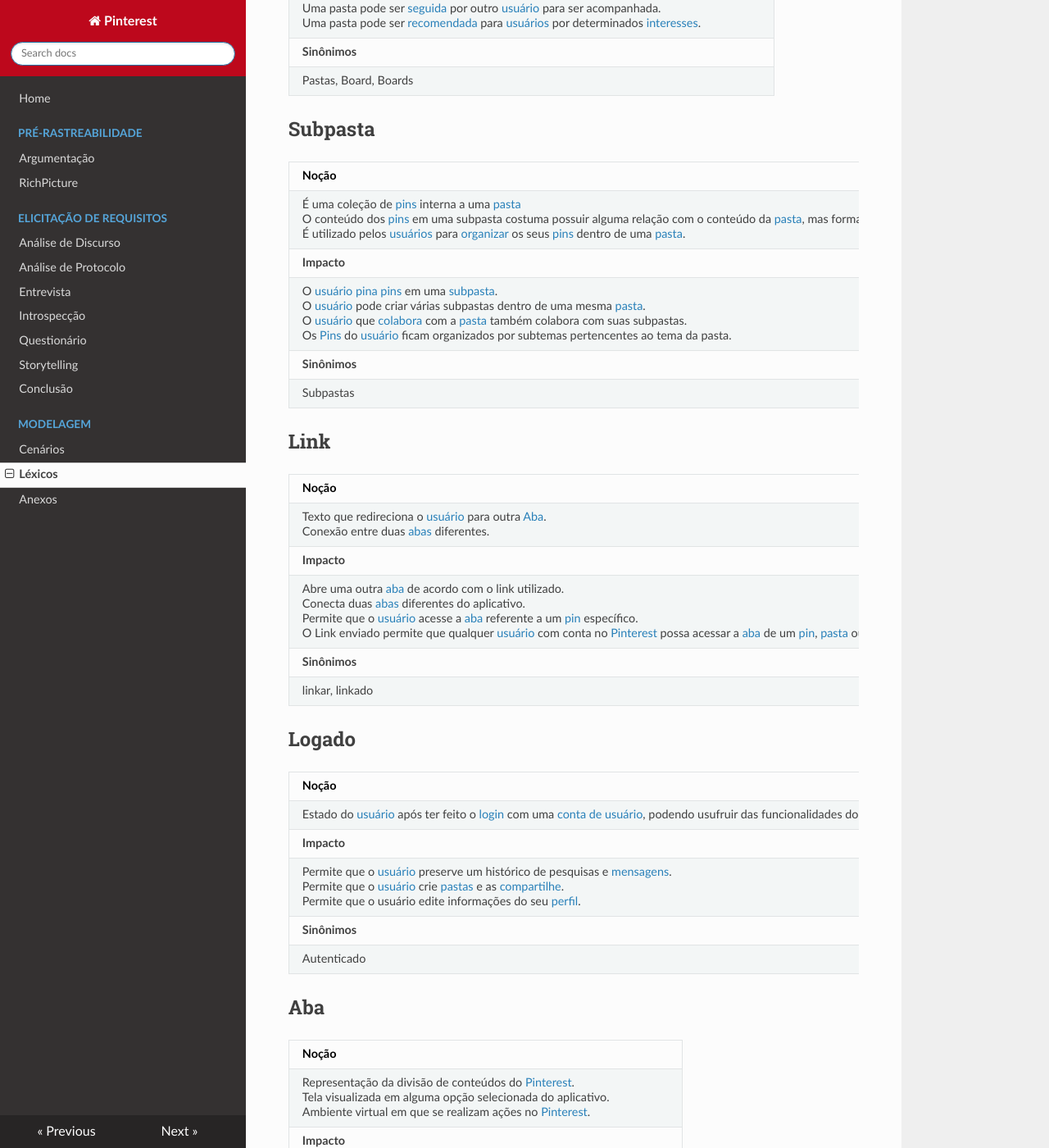
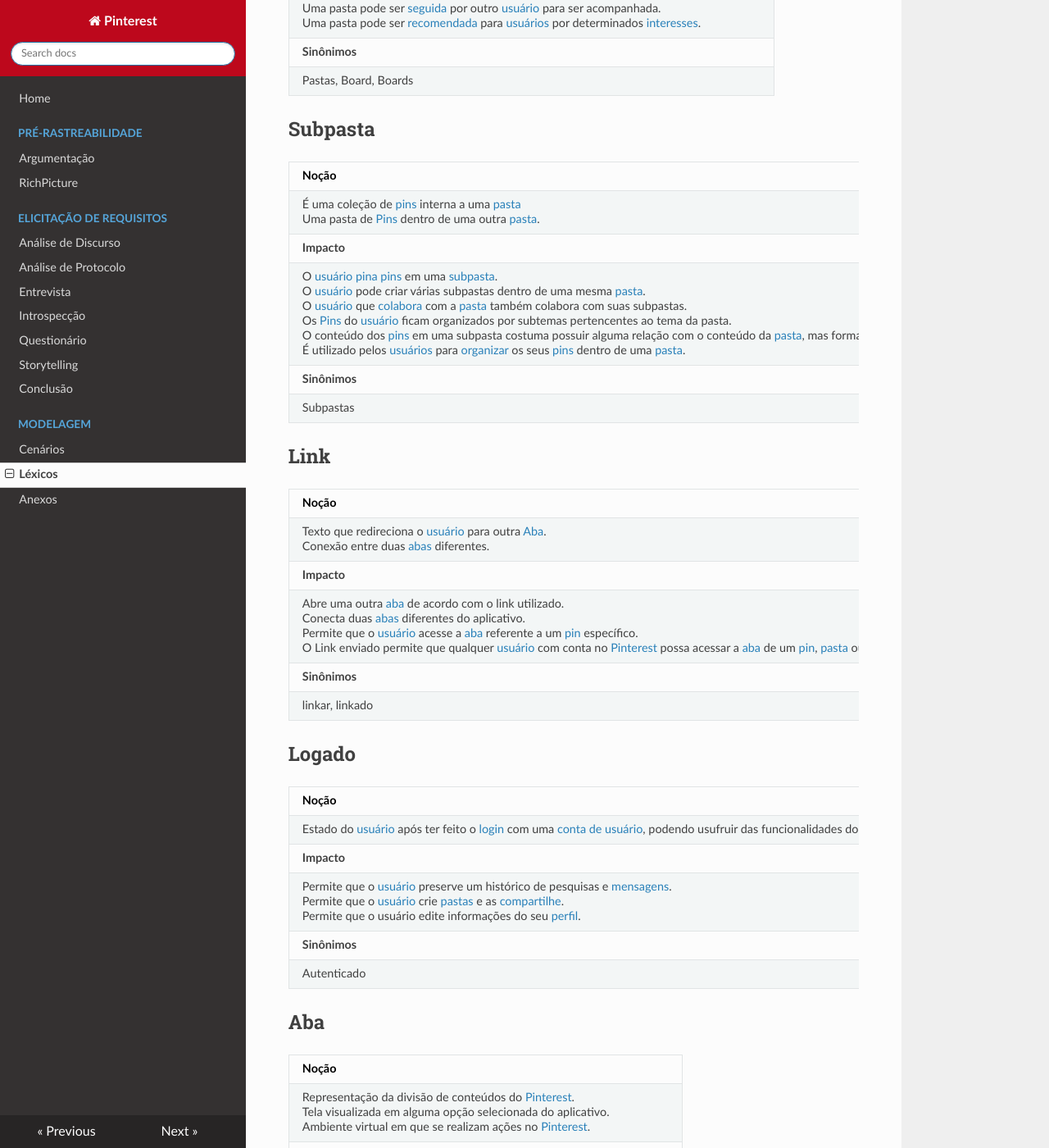
Before and after one commit to joberthrogers18/2018.2-Requisitos-Pinterest, an MkDocs documentation site: the page built from docs/lexicos.md, in a window 1280 px wide and 1400 px high, scrolled down 1415 px. Shown: the whole window at 82% size. Built offline with MkDocs 1.6.1, drawn with Linux system fonts in a browser that asks for light colours; nearby versions of some CDN libraries; old or Windows-style settings are respelled for this version of MkDocs; some of the changed text lies outside the part shown.

Commit message:
Corrected some Lexicals for Individual Task

```diff
--- a/docs/lexicos.md
+++ b/docs/lexicos.md
@@ -39,9 +39,9 @@
 
 |**Noção**|
 |--|
-|	É uma coleção de [pins](#pin) interna a uma [pasta](#pasta) <br> O conteúdo dos [pins](#pins) em uma subpasta costuma possuir alguma relação com o conteúdo da [pasta](#pasta), mas formam um subconjunto próprio dentro da temática maior da [pasta](#pasta) <br> É utilizado pelos [usuários](#usuario) para [organizar](#organizar) os seus [pins](#pin) dentro de uma [pasta](#pasta).  |
+|	É uma coleção de [pins](#pin) interna a uma [pasta](#pasta) <br> Uma pasta de [Pins](#pin) dentro de uma outra [pasta](#pasta). |
 |**Impacto** |
-| O [usuário](#usuario) [pina](#pinar) [pins](#pin) em uma [subpasta](#subpasta). <br> O [usuário](#usuario) pode criar várias subpastas dentro de uma mesma [pasta](#pasta). <br> O [usuário](#usuario) que [colabora](#colabora) com a [pasta](#pasta) também colabora com suas subpastas. <br> Os [Pins](#pin) do [usuário](#usuario) ficam organizados por subtemas pertencentes ao tema da pasta. |
+| O [usuário](#usuario) [pina](#pinar) [pins](#pin) em uma [subpasta](#subpasta). <br> O [usuário](#usuario) pode criar várias subpastas dentro de uma mesma [pasta](#pasta). <br> O [usuário](#usuario) que [colabora](#colaborar) com a [pasta](#pasta) também colabora com suas subpastas. <br> Os [Pins](#pin) do [usuário](#usuario) ficam organizados por subtemas pertencentes ao tema da pasta. <br> O conteúdo dos [pins](#pin) em uma subpasta costuma possuir alguma relação com o conteúdo da [pasta](#pasta), mas formam um subconjunto próprio dentro da temática maior da [pasta](#pasta) <br> É utilizado pelos [usuários](#usuario) para [organizar](#organizar) os seus [pins](#pin) dentro de uma [pasta](#pasta). |
 |**Sinônimos**|
 | Subpastas |
 
@@ -102,7 +102,7 @@
 |--|
 | Tema recorrente e em comum entre os [Pins](#pin) que o [usuário](#usuario) acessa ou salva. <br> Correlação das temáticas mais acessadas pelo [usuário](#usuario)  |
 |**Impacto** |
-| Os [usuários](#usuario) definem seus interesses de seus [pins](#pin) mostrados. <br> O [Pinterest](#pinterest) pode definir os temas dos [pins](#pin) que aparecerão no [feed](#feed) do usuário <br> As indicações de [pastas](#pastas) que o [usuário](#usuario) recebe passam a ser direcionadas para seus interesses. <br> O [Usuário](#usuario) passa a ter mais facilidade em encontrar [Pins](#pin) que lhe agradem. <br> O interesse é afetado pela interação do usuário com os pins de seu feed. |
+| Os [usuários](#usuario) definem seus interesses de seus [pins](#pin) mostrados. <br> O [Pinterest](#pinterest) pode definir os temas dos [pins](#pin) que aparecerão no [feed](#feed) do usuário <br> As indicações de [pastas](#pasta) que o [usuário](#usuario) recebe passam a ser direcionadas para seus interesses. <br> O [Usuário](#usuario) passa a ter mais facilidade em encontrar [Pins](#pin) que lhe agradem. <br> O interesse é afetado pela interação do [usuário](#usuario) com os [pins](#pin) de seu [feed](#feed). |
 |**Sinônimos**|
 | Interesses, Gosto, Gostos |
 
```
Also changed, not shown: other parts of docs/lexicos.md (+4 -2 lines), docs/cenarios.md (+2 -2 lines).
